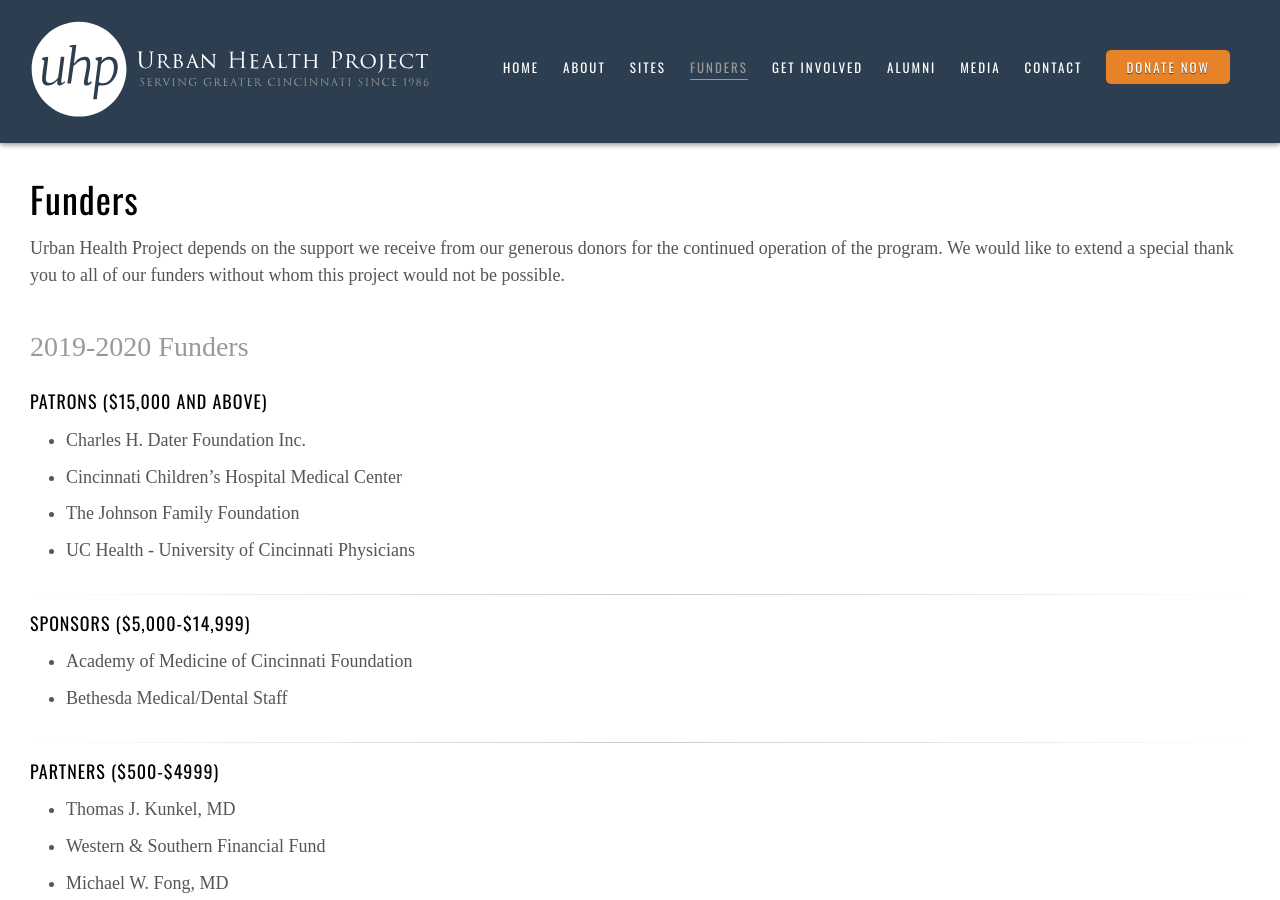
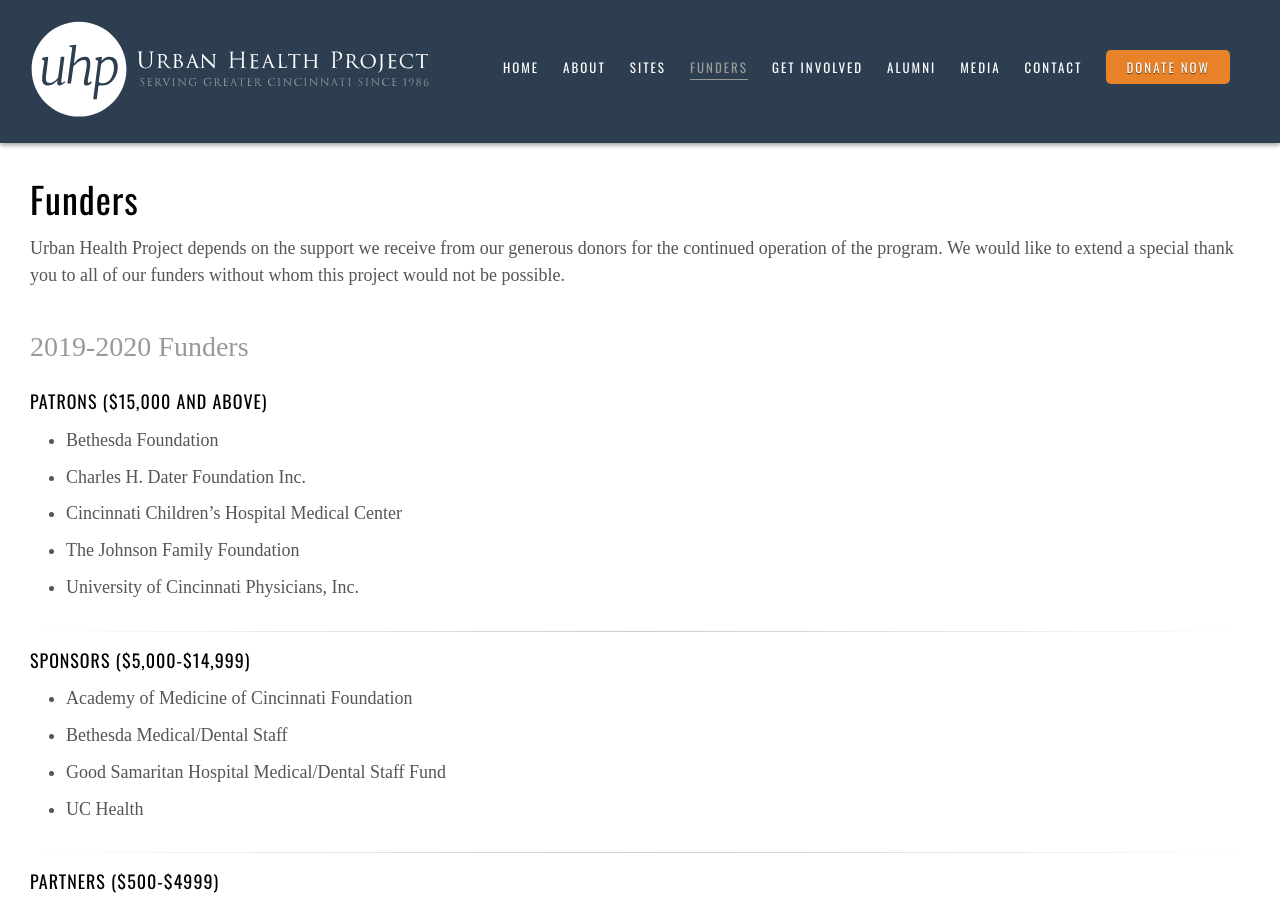
Before and after one commit to erikwallace/urban-health-project, a Jekyll site: the page built from funders.html, in a window 1280 px wide and 900 px high. Built offline with Jekyll 4.4.1, drawn with Linux system fonts in a browser that asks for light colours.

```diff
--- a/funders.html
+++ b/funders.html
@@ -15,10 +15,11 @@ class: tm-Funders
 
 <h4>Patrons ($15,000 and above)</h4>
 <ul>
+  <li>Bethesda Foundation</li>
   <li>Charles H. Dater Foundation Inc.</li>
   <li>Cincinnati Children&rsquo;s Hospital Medical Center</li>
   <li>The Johnson Family Foundation</li>
-  <li>UC Health - University of Cincinnati Physicians</li>
+  <li>University of Cincinnati Physicians, Inc.</li>
 </ul>
 
 <hr class="rl-FadeEdges" />
@@ -27,6 +28,8 @@ class: tm-Funders
 <ul>
   <li>Academy of Medicine of Cincinnati Foundation</li>
   <li>Bethesda Medical/Dental Staff</li>
+  <li>Good Samaritan Hospital Medical/Dental Staff Fund</li>
+  <li>UC Health</li>
 </ul>
 
 <hr class="rl-FadeEdges" />
```
Also changed, not shown: 1 other file.
